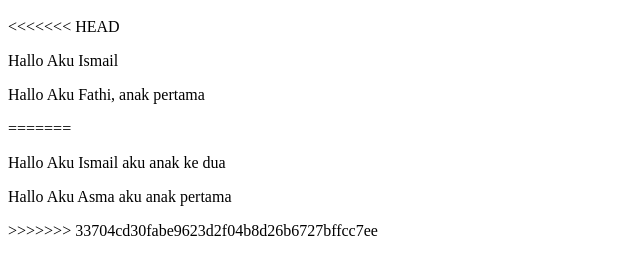
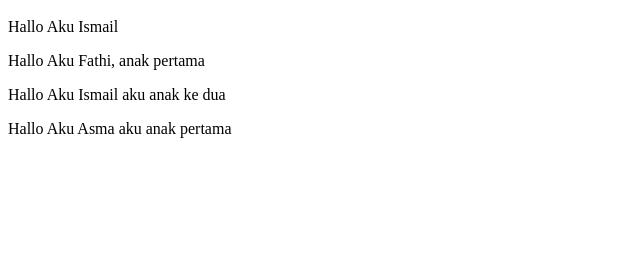
Before and after one commit to samuelfattah02/CompanyProfile, a plain HTML site: page apayo.html in a window 1280 px wide. Shown: the part 48-322 px from the top of the page, without its empty margins (0-640 px from the left). Drawn offline with Linux system fonts and the light colour scheme.

Commit message:
ada perubahan

```diff
--- a/apayo.html
+++ b/apayo.html
@@ -4,12 +4,9 @@
 </head>
 <body>
     <h1>Welcome to My Web Page</h1>
-<<<<<<< HEAD
     <p>Hallo Aku Ismail</p>
     <p>Hallo Aku Fathi, anak pertama</p>
-=======
     <p>Hallo Aku Ismail aku anak ke dua</p>
     <p>Hallo Aku Asma aku anak pertama</p>
->>>>>>> 33704cd30fabe9623d2f04b8d26b6727bffcc7ee
 </body>
 </html>
```
